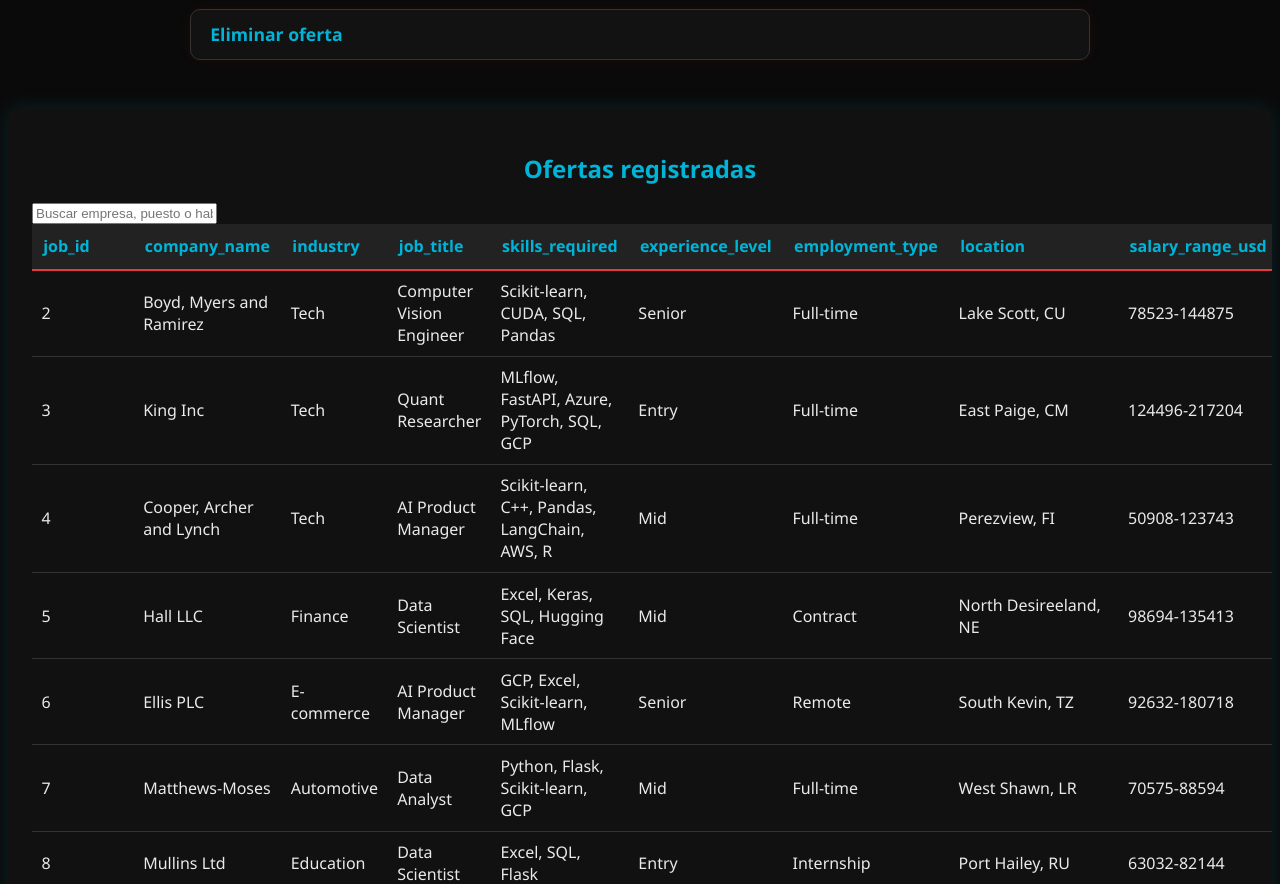
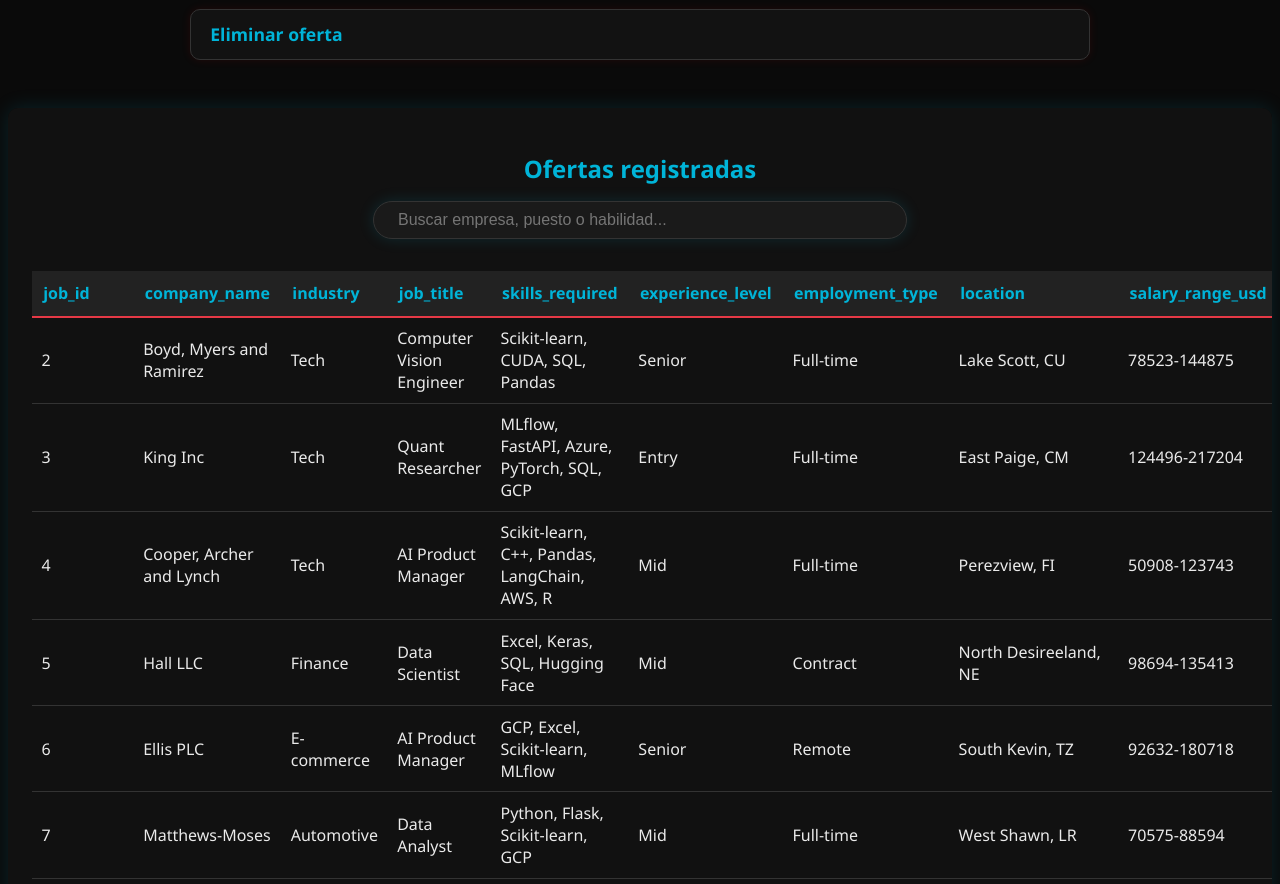
Before and after one commit to danielsebastianlinares87-source/Proyecto-tercer-corte, a Flask app: page / in a window 1280 px wide; the page is wider, and only the part inside the window is pictured. Shown: the part 319-1203 px from the top of that part. Run offline with Flask 3, Linux system fonts and the light colour scheme.

Commit message:
Update visuales.css

```diff
--- a/static/visuales.css
+++ b/static/visuales.css
@@ -191,3 +191,35 @@
 footer p {
   font-size: 0.9rem;
 }
+.buscador {
+  width: 100%;
+  max-width: 500px;
+  margin: 1rem auto 2rem;
+  display: flex;
+  align-items: center;
+  background: #1a1a1a;
+  border-radius: 50px;
+  border: 1px solid #333;
+  padding: 0.5rem 1rem;
+  box-shadow: 0 0 15px rgba(0,180,216,0.15);
+  transition: box-shadow 0.3s ease;
+}
+
+.buscador:hover {
+  box-shadow: 0 0 25px rgba(0,180,216,0.3);
+}
+
+.buscador input {
+  flex: 1;
+  border: none;
+  outline: none;
+  background: transparent;
+  color: #fff;
+  font-size: 1rem;
+  padding-left: 0.5rem;
+}
+
+.buscador i {
+  color: #00b4d8;
+  font-size: 1.3rem;
+}
```
